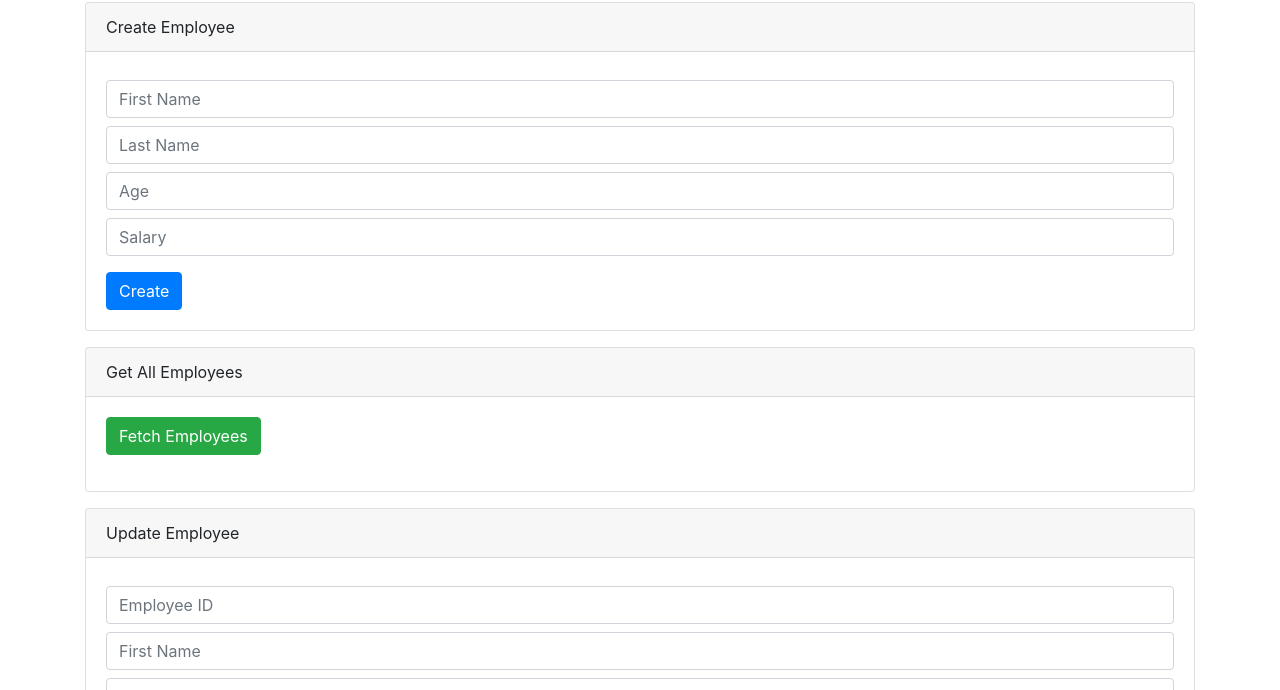
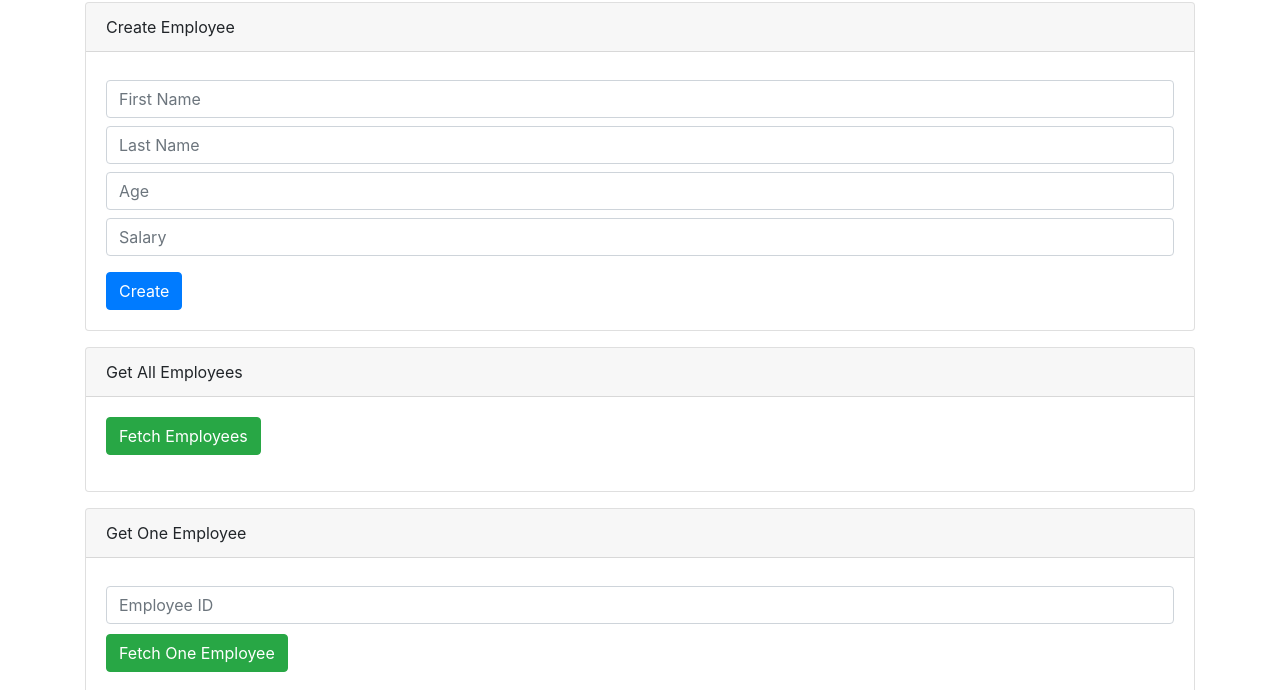
Before and after one commit to AlomariKa/FlaskAssignment, a plain HTML site: page index.html in a window 1280 px wide. Shown: the part 110-800 px from the top of the page. Drawn offline with nearby package versions, Linux system fonts and the light colour scheme.

Commit message:
Add files via upload

```diff
--- a/index.html
+++ b/index.html
@@ -33,6 +33,15 @@
             </div>
         </div>
 
+        <!-- Section to Get one Employee -->
+        <div class="card mt-3">
+            <div class="card-header">Get One Employee</div>
+            <div class="card-body">
+                <input class="form-control mt-2" type="number" id="get-id" placeholder="Employee ID" required>
+                <button class="btn btn-success" style="margin-top: 10px;" onclick="getEmployee()">Fetch One Employee</button>
+                <p id="employee" class="mt-3"></p>
+            </div>
+        </div>
         <!-- Section to Update Employee -->
         <div class="card mt-3">
             <div class="card-header">Update Employee</div>
--- a/index.js
+++ b/index.js
@@ -36,6 +36,23 @@ function getEmployees() {
         .catch((error) => console.error("Error:", error));
 }
 
+function getEmployee() {
+    const id = document.getElementById("get-id").value;
+    fetch(`${apiBase}/${id}`)
+    .then((response) => response.json())
+    .then((data) => {
+        if (data.id == undefined){
+            alert(data);
+        }else{
+            const employee = document.getElementById("employee")
+            employee.innerHTML="";
+            employee.textContent = `ID: ${data.id}, Name: ${data.firstname} ${data.lastname}, Age: ${data.age}, Salary: ${data.salary}`;
+            }
+    })
+     .catch((error) => console.error("Error:", error));
+
+}
+
 function updateEmployee() {
     const id = document.getElementById("update-id").value;
     const data = {
```
Also changed, not shown: 2 other files.
